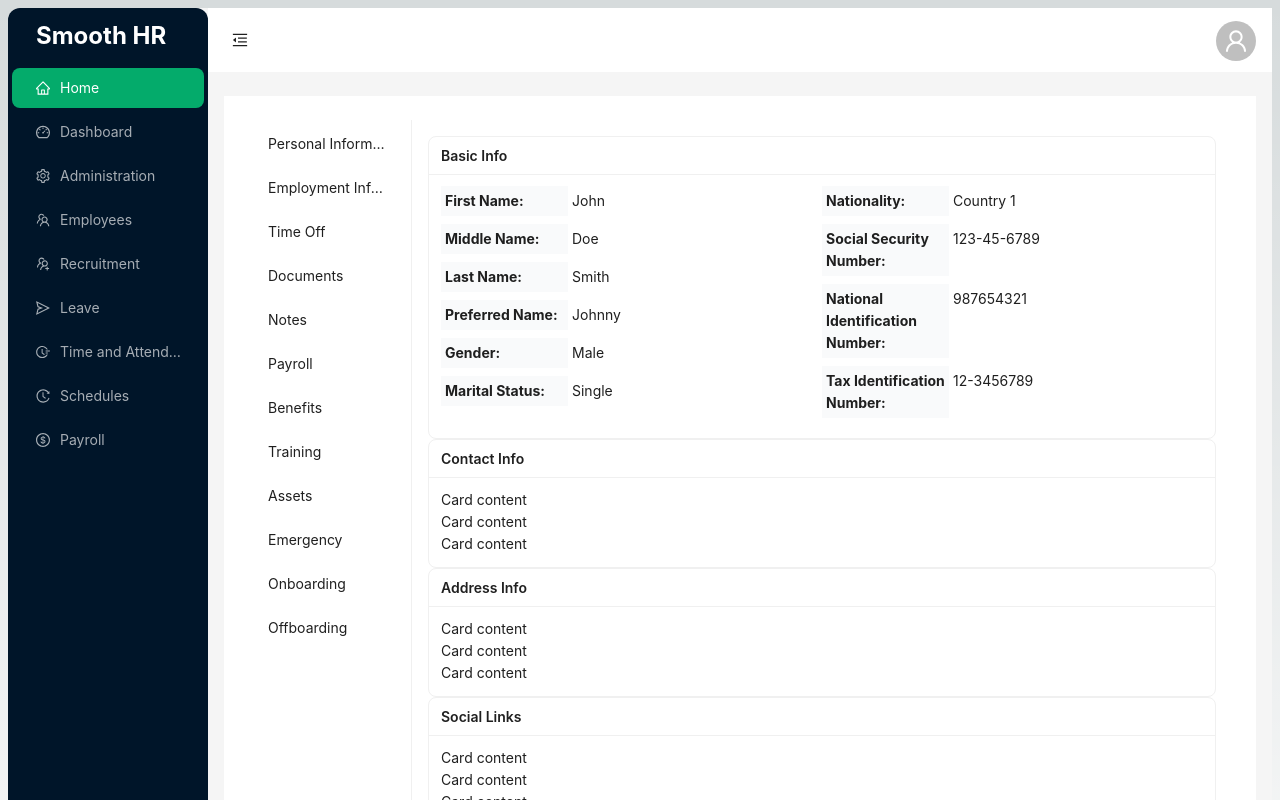
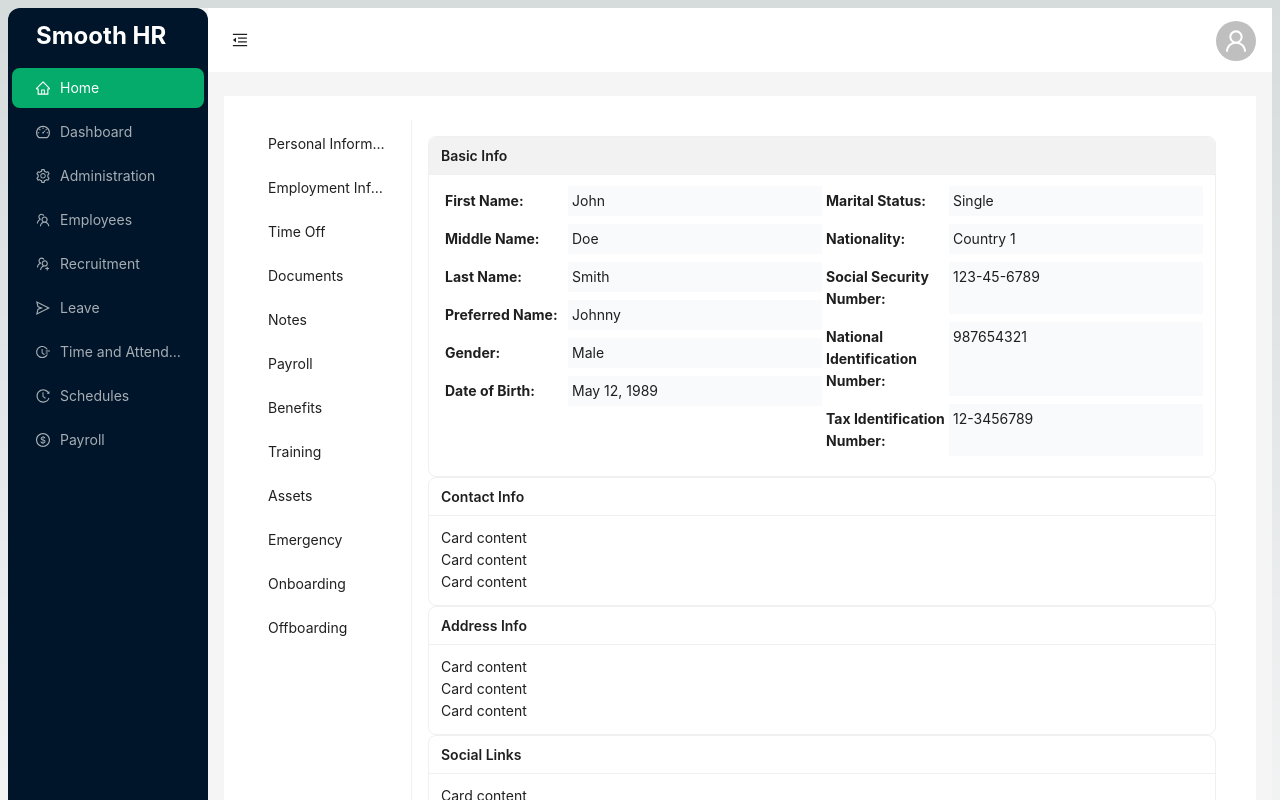
Before and after one commit to manpikingillz/fedhr-nextjs-antd, a Next.js app: page /hr/employees/employee-details/employee-details-tabs/1/personal-information in a window 1280 px wide. Shown: the top 800 px of the page. Built offline with nearby package versions, Linux system fonts and the light colour scheme; no server answers.

Commit message:
add header style background color for basic info

```diff
--- a/src/app/hr/employees/employee-details/employee-details-tabs/[employeeId]/personal-information/page.tsx
+++ b/src/app/hr/employees/employee-details/employee-details-tabs/[employeeId]/personal-information/page.tsx
@@ -14,61 +14,65 @@ function PersonalInformation() {
 
   return (
     <>
-      <Card title="Basic Info" bordered={true} size="small">
+      <Card title="Basic Info" bordered={true} size="small" headStyle={{backgroundColor: '#F2F2F2'}}>
         <div className="flex">
           <div className='w-1/2'>
             <div className="flex mb-2">
-              <strong className="bg-gray-50	 flex-1 p-1 w-1/3">First Name:</strong>
-              <span className="flex-2 p-1 w-2/3 ">John</span>
+              <strong className="	 flex-1 p-1 w-1/3">First Name:</strong>
+              <span className="flex-2 p-1 w-2/3 bg-gray-50">John</span>
             </div>
             <div className="flex mb-2">
-              <strong className="bg-gray-50 flex-1 p-1  w-1/3">Middle Name:</strong>
-              <span className="flex-2 p-1 w-2/3 ">Doe</span>
+              <strong className=" flex-1 p-1  w-1/3">Middle Name:</strong>
+              <span className="flex-2 p-1 w-2/3 bg-gray-50">Doe</span>
             </div>
             <div className="flex mb-2">
-              <strong className="bg-gray-50 flex-1 p-1 w-1/3">Last Name:</strong>
-              <span className="flex-2 p-1 w-2/3 ">Smith</span>
+              <strong className=" flex-1 p-1 w-1/3">Last Name:</strong>
+              <span className="flex-2 p-1 w-2/3 bg-gray-50">Smith</span>
             </div>
             <div className="flex mb-2">
-              <strong className="bg-gray-50 flex-1 p-1 w-1/3">
+              <strong className=" flex-1 p-1 w-1/3">
                 Preferred Name:
               </strong>
-              <span className="flex-2 p-1 w-2/3 ">Johnny</span>
+              <span className="flex-2 p-1 w-2/3 bg-gray-50">Johnny</span>
             </div>
             <div className="flex mb-2">
-              <strong className="bg-gray-50 flex-1 p-1 w-1/3">Gender:</strong>
-              <span className="flex-2 p-1 w-2/3 ">Male</span>
+              <strong className=" flex-1 p-1 w-1/3">Gender:</strong>
+              <span className="flex-2 p-1 w-2/3 bg-gray-50">Male</span>
             </div>
             <div className="flex mb-2">
-              <strong className="bg-gray-50 flex-1 p-1 w-1/3">
-                Marital Status:
-              </strong>
-              <span className="flex-2 p-1 w-2/3 ">Single</span>
+              <strong className=" flex-1 p-1 w-1/3">Date of Birth:</strong>
+              <span className="flex-2 p-1 w-2/3 bg-gray-50">May 12, 1989</span>
             </div>
           </div>
 
           <div className='w-1/2'>
-            <div className="flex mb-2">
-              <strong className="bg-gray-50 flex-1 p-1 w-1/3">Nationality:</strong>
-              <span className="flex-2 p-1 w-2/3 ">Country 1</span>
+          <div className="flex mb-2">
+              <strong className=" flex-1 p-1 w-1/3">
+                Marital Status:
+              </strong>
+              <span className="flex-2 p-1 w-2/3 bg-gray-50">Single</span>
             </div>
             <div className="flex mb-2">
-              <strong className="bg-gray-50 flex-1 p-1 w-1/3">
+              <strong className=" flex-1 p-1 w-1/3">Nationality:</strong>
+              <span className="flex-2 p-1 w-2/3 bg-gray-50">Country 1</span>
+            </div>
+            <div className="flex mb-2">
+              <strong className=" flex-1 p-1 w-1/3">
                 Social Security Number:
               </strong>
-              <span className="flex-2 p-1 w-2/3 ">123-45-6789</span>
+              <span className="flex-2 p-1 w-2/3 bg-gray-50">123-45-6789</span>
             </div>
             <div className="flex mb-2">
-              <strong className="bg-gray-50 flex-1 p-1 w-1/3">
+              <strong className=" flex-1 p-1 w-1/3">
                 National Identification Number:
               </strong>
-              <span className="flex-2 p-1 w-2/3 ">987654321</span>
+              <span className="flex-2 p-1 w-2/3 bg-gray-50">987654321</span>
             </div>
             <div className="flex mb-2">
-              <strong className="bg-gray-50 flex-1 p-1 w-1/3">
+              <strong className=" flex-1 p-1 w-1/3">
                 Tax Identification Number:
               </strong>
-              <span className="flex-2 p-1 w-2/3 ">12-3456789</span>
+              <span className="flex-2 p-1 w-2/3 bg-gray-50">12-3456789</span>
             </div>
           </div>
         </div>
```
